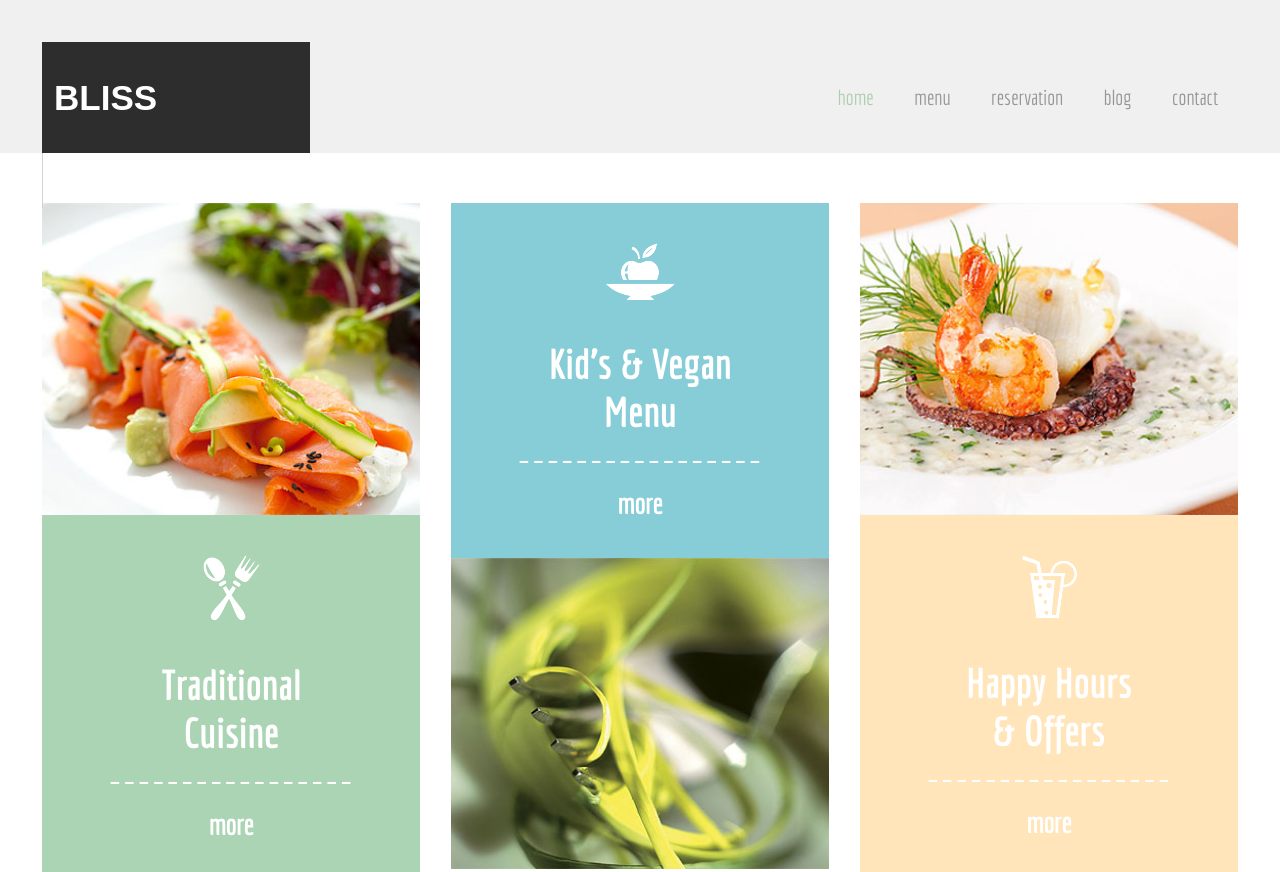
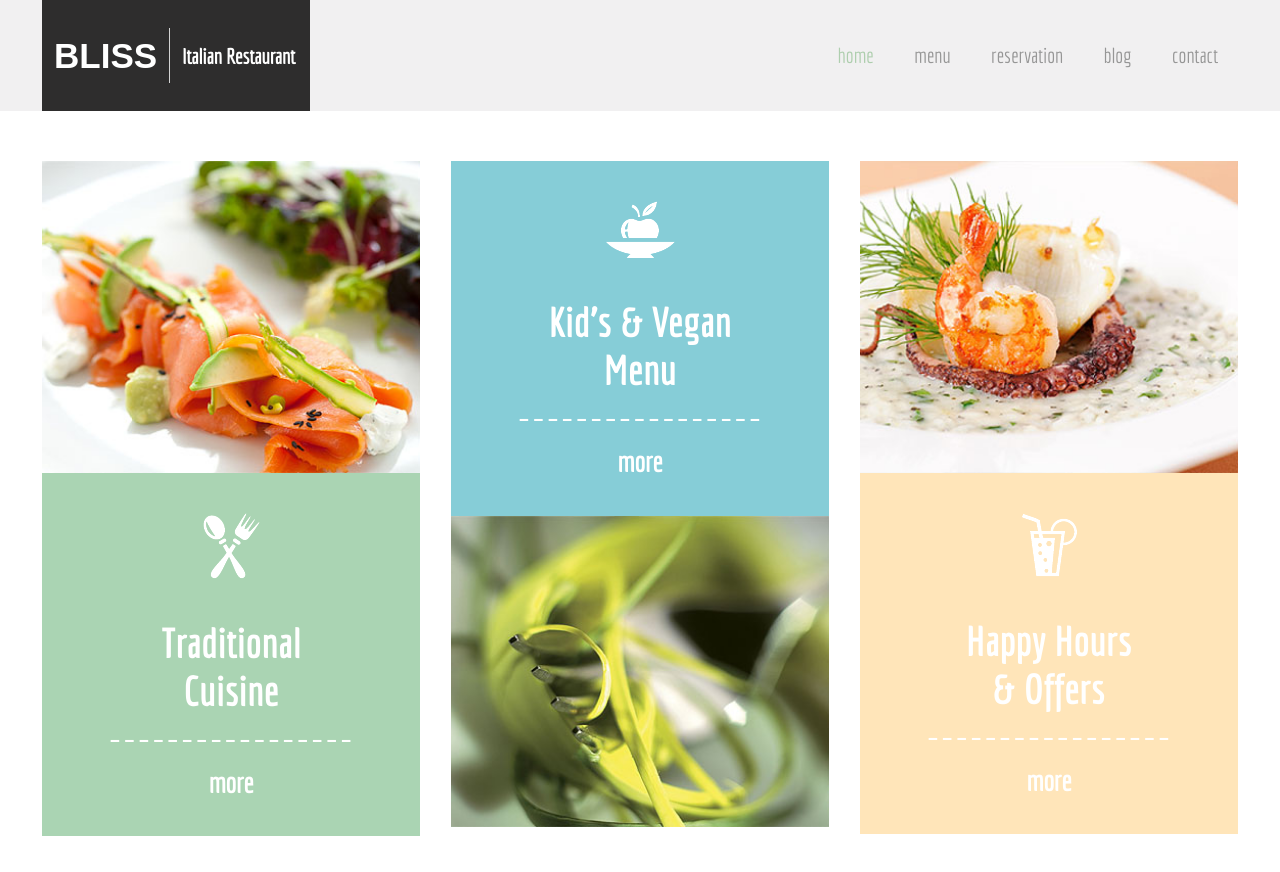
Before and after one commit to Lyrismet/layout-italian-rest, a plain HTML site: page index.html in a window 1280 px wide. Shown: the top 872 px of the page. Drawn offline with nearby package versions, Linux system fonts and the light colour scheme.

Commit message:
Update style.css

```diff
--- a/css/style.css
+++ b/css/style.css
@@ -57,7 +57,7 @@ a {
 }
 
 .pad-head {
-    padding: 3em 3em 0 3em;
+    padding: 0 3em 0 3em;
 }
 
 .flex-between {
@@ -105,6 +105,8 @@ a {
 }
 
 .logo {
+    display: flex;
+    align-items: center;
     width: 268px;
     height: 111px;
     background-color: #2e2d2d;
```
